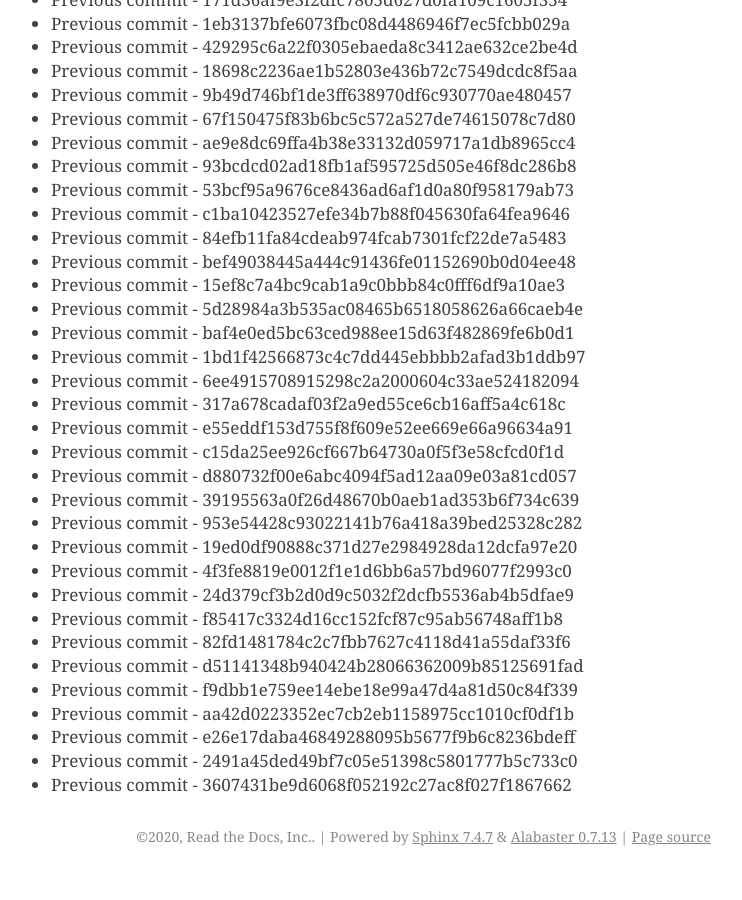
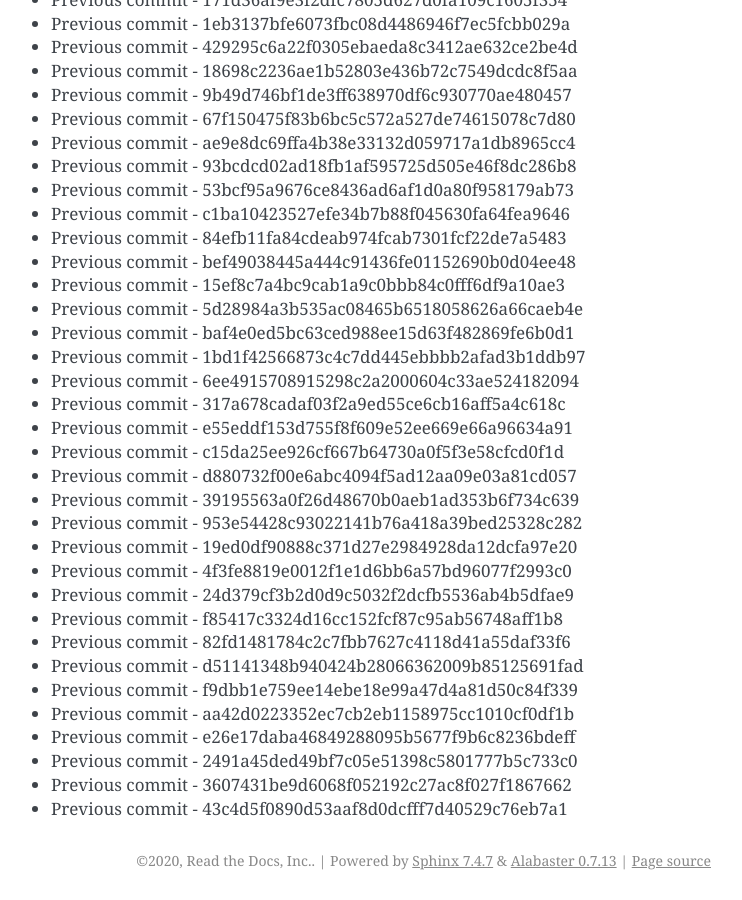
Before and after one commit to readthedocs/rtd-git-stresstest, a Sphinx documentation site: the page built from docs/updates.rst, in a window 1280 px wide and 900 px high, scrolled down 36827 px. Shown: the whole window, without its empty margins (399-1141 px from the left). Built offline with Sphinx 7.4.7, drawn with Linux system fonts in a browser that asks for light colours; before the commit the page ends 37703 px from its top, so only the background shows below that.

Commit message:
Generating commit from previous: 43c4d5f0890d53aaf8d0dcfff7d40529c76eb7a1

```diff
--- a/docs/updates.rst
+++ b/docs/updates.rst
@@ -1579,3 +1579,4 @@ It can be tested for any performance characteristics.
 * Previous commit - e26e17daba46849288095b5677f9b6c8236bdeff
 * Previous commit - 2491a45ded49bf7c05e51398c5801777b5c733c0
 * Previous commit - 3607431be9d6068f052192c27ac8f027f1867662
+* Previous commit - 43c4d5f0890d53aaf8d0dcfff7d40529c76eb7a1
```
